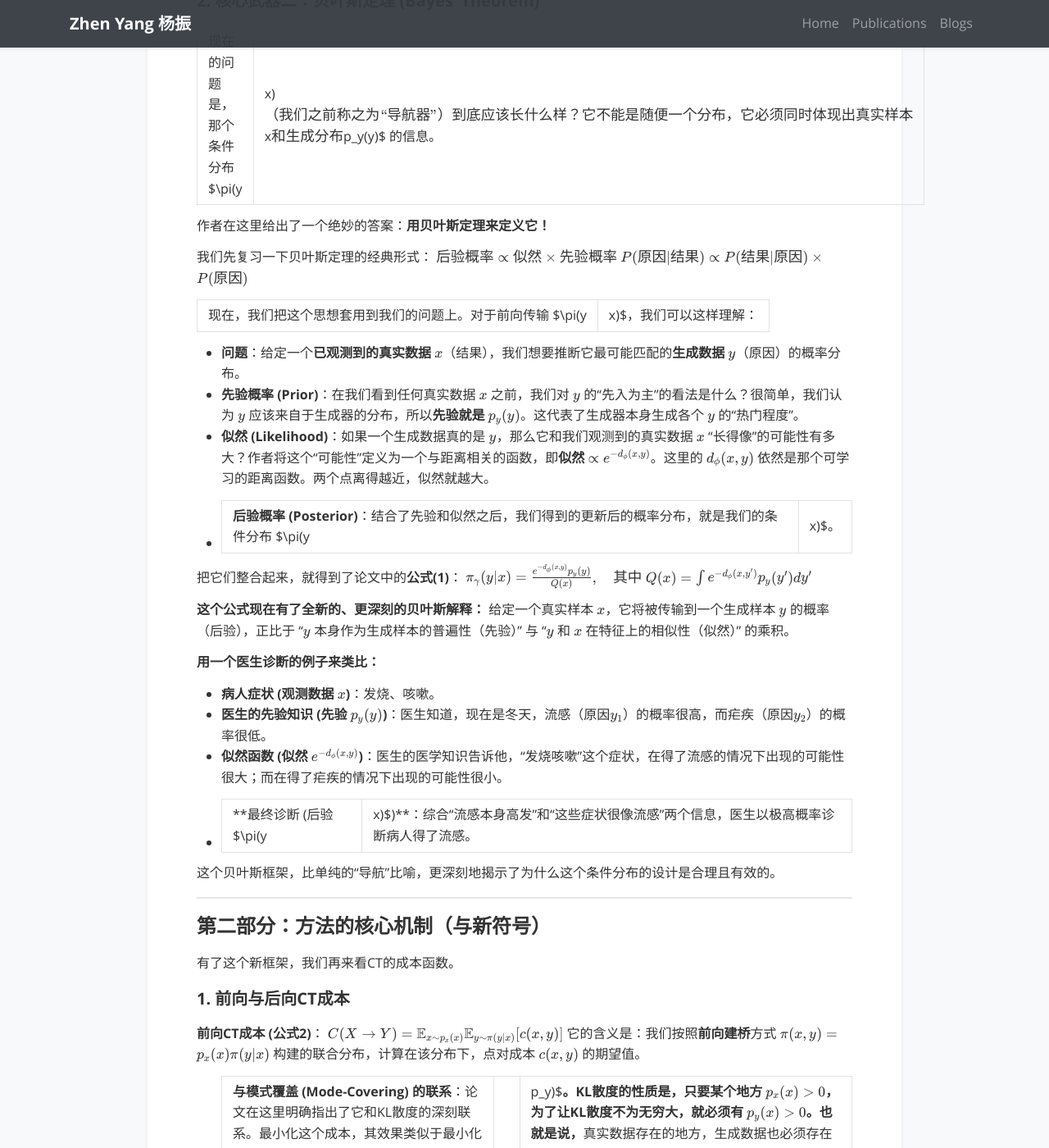
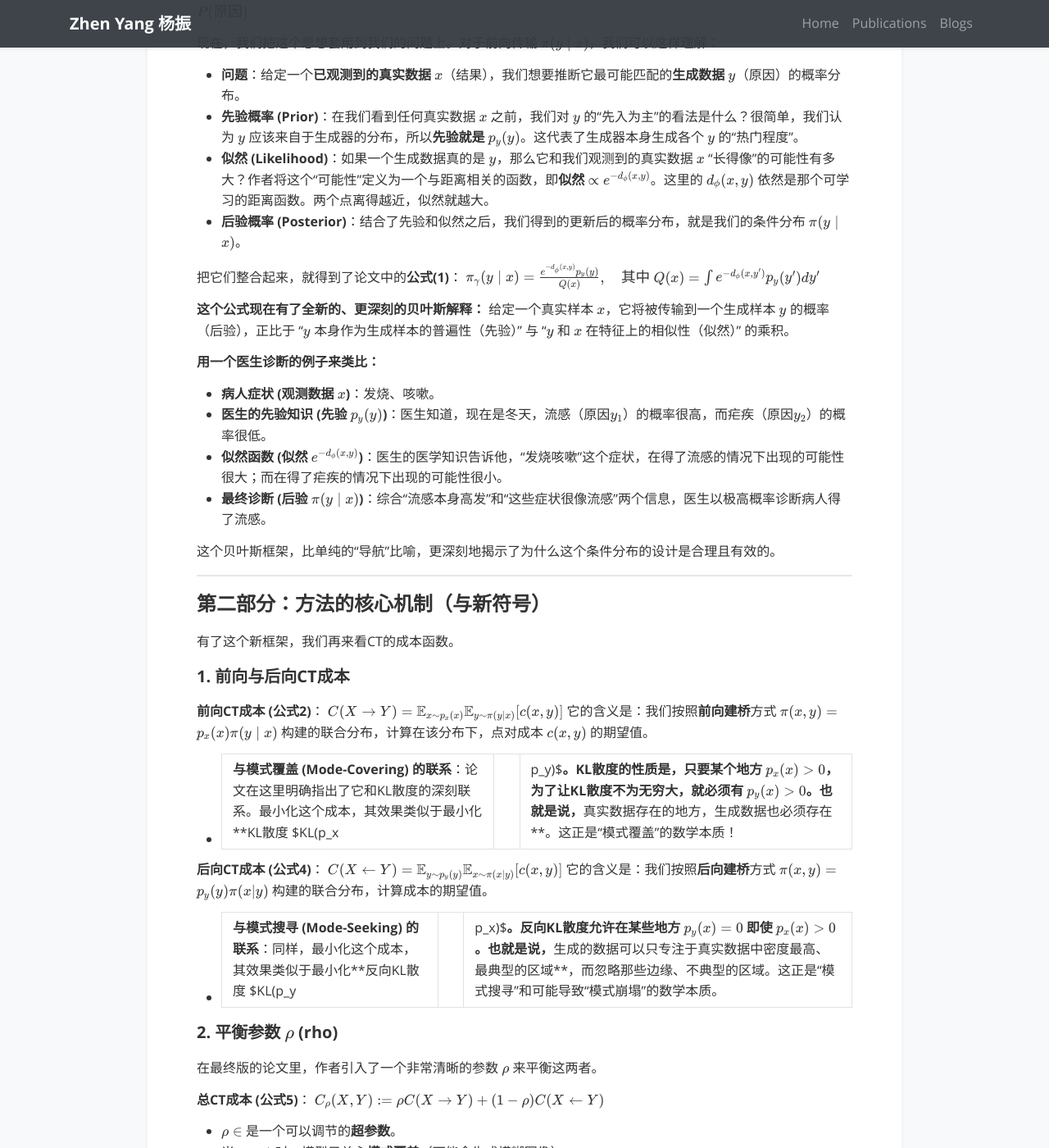
Before and after one commit to MichaelYeung2004/michaelyeung2004.github.io, a Jekyll site: the page built from _blogs/2026-01-20-CT2.md, in a window 1280 px wide and 1400 px high, scrolled down 1085 px. Shown: the whole window at 82% size. Built offline with Jekyll 4.4.1, drawn with Linux system fonts in a browser that asks for light colours; nearby versions of some CDN libraries; a style sheet for code colours, icons or effects is not loaded; some of the changed text lies outside the part shown.

```diff
--- a/_blogs/2026-01-20-CT2.md
+++ b/_blogs/2026-01-20-CT2.md
@@ -9,45 +9,45 @@
 
 对于Comparing Probability Distributions with Conditional Transport，我们将原来的Navigator思想，**升华到了一个更根本的概率论高度**，直接与**概率链式法则 (Chain Rule)** 和 **贝叶斯定理 (Bayes' Theorem)** 这两大基石联系起来。
 
-### **第一部分：全新的理论框架——链式法则与贝叶斯定理**
+## 理论框架——链式法则与贝叶斯定理
 
-忘掉我们之前讨论的“物流系统”和“高德地图”的比喻，这次我们用一个更数学、更本质的视角：**如何用概率论的基本法则来构建两个分布之间的关联？**
+**如何用概率论的基本法则来构建两个分布之间的关联？**
 
 #### **1. 核心武器一：概率链式法则 (Chain Rule)**
 
 概率链式法则是概率论中最基本的公式之一，它告诉我们如何分解一个联合概率分布。对于两个随机变量 $x$ 和 $y$，它们的联合分布 $\pi(x, y)$ 可以用两种方式分解：
 
-1.  **方式一（前向分解）**：$\pi(x, y) = p_x(x) \times \pi(y | x)$
-2.  **方式二（后向分解）**：$\pi(x, y) = p_y(y) \times \pi(x | y)$
+1.  **方式一（前向分解）**：$\pi(x, y) = p_x(x) \times \pi(y \mid  x)$
+2.  **方式二（后向分解）**：$\pi(x, y) = p_y(y) \times \pi(x \mid  y)$
 
 **这在我们的场景里意味着什么？**
 
 我们想要构建一个连接真实分布 $p_x(x)$ 和生成分布 $p_y(y)$ 的“桥梁”，这个桥梁就是联合分布 $\pi(x, y)$。链式法则告诉我们有两种建桥的方式：
 
-*   **前向建桥（Forward CT）**：我们先从真实世界中抽取一个样本 $x$（遵循 $p_x(x)$），然后**基于这个 $x$**，我们再通过一个条件分布 $\pi(y|x)$ 来选择一个与之匹配的生成样本 $y$。
-*   **后向建桥（Backward CT）**：我们先从生成器中抽取一个样本 $y$（遵循 $p_y(y)$），然后**基于这个 $y$**，我们再通过一个条件分布 $\pi(x|y)$ 来寻找一个与之匹配的真实样本 $x$。
+*   **前向建桥（Forward CT）**：我们先从真实世界中抽取一个样本 $x$（遵循 $p_x(x)$），然后**基于这个 $x$**，我们再通过一个条件分布 $\pi(y\mid x)$ 来选择一个与之匹配的生成样本 $y$。
+*   **后向建桥（Backward CT）**：我们先从生成器中抽取一个样本 $y$（遵循 $p_y(y)$），然后**基于这个 $y$**，我们再通过一个条件分布 $\pi(x\mid y)$ 来寻找一个与之匹配的真实样本 $x$。
 
 你看，这和我们之前讨论的前向/后向传输在概念上是完全一致的，但现在的表述是基于最根本的概率公理，显得更加严谨。
 
 #### **2. 核心武器二：贝叶斯定理 (Bayes' Theorem)**
 
-现在的问题是，那个条件分布 $\pi(y|x)$（我们之前称之为“导航器”）到底应该长什么样？它不能是随便一个分布，它必须同时体现出真实样本 $x$ 和生成分布 $p_y(y)$ 的信息。
+现在的问题是，那个条件分布 $\pi(y\mid x)$（我们之前称之为“导航器”）到底应该长什么样？它不能是随便一个分布，它必须同时体现出真实样本 $x$ 和生成分布 $p_y(y)$ 的信息。
 
 作者在这里给出了一个绝妙的答案：**用贝叶斯定理来定义它！**
 
 我们先复习一下贝叶斯定理的经典形式：
 $$ \text{后验概率} \propto \text{似然} \times \text{先验概率} $$
-$$ P(\text{原因}|\text{结果}) \propto P(\text{结果}|\text{原因}) \times P(\text{原因}) $$
+$$ P(\text{原因}\mid \text{结果}) \propto P(\text{结果}\mid \text{原因}) \times P(\text{原因}) $$
 
-现在，我们把这个思想套用到我们的问题上。对于前向传输 $\pi(y|x)$，我们可以这样理解：
+现在，我们把这个思想套用到我们的问题上。对于前向传输 $\pi(y\mid x)$，我们可以这样理解：
 
 *   **问题**：给定一个**已观测到的真实数据 $x$**（结果），我们想要推断它最可能匹配的**生成数据 $y$**（原因）的概率分布。
 *   **先验概率 (Prior)**：在我们看到任何真实数据 $x$ 之前，我们对 $y$ 的“先入为主”的看法是什么？很简单，我们认为 $y$ 应该来自于生成器的分布，所以**先验就是 $p_y(y)$**。这代表了生成器本身生成各个 $y$ 的“热门程度”。
 *   **似然 (Likelihood)**：如果一个生成数据真的是 $y$，那么它和我们观测到的真实数据 $x$ “长得像”的可能性有多大？作者将这个“可能性”定义为一个与距离相关的函数，即**似然 $\propto e^{-d_\phi(x, y)}$**。这里的 $d_\phi(x,y)$ 依然是那个可学习的距离函数。两个点离得越近，似然就越大。
-*   **后验概率 (Posterior)**：结合了先验和似然之后，我们得到的更新后的概率分布，就是我们的条件分布 $\pi(y|x)$。
+*   **后验概率 (Posterior)**：结合了先验和似然之后，我们得到的更新后的概率分布，就是我们的条件分布 $\pi(y\mid x)$。
 
 把它们整合起来，就得到了论文中的**公式(1)**：
-$$ \pi_\gamma(y|x) = \frac{e^{-d_\phi(x, y)} p_y(y)}{Q(x)}, \quad \text{其中 } Q(x) = \int e^{-d_\phi(x, y')} p_y(y') dy' $$
+$$ \pi_\gamma(y\mid x) = \frac{e^{-d_\phi(x, y)} p_y(y)}{Q(x)}, \quad \text{其中 } Q(x) = \int e^{-d_\phi(x, y')} p_y(y') dy' $$
 
 **这个公式现在有了全新的、更深刻的贝叶斯解释：**
 给定一个真实样本 $x$，它将被传输到一个生成样本 $y$ 的概率（后验），正比于 “$y$ 本身作为生成样本的普遍性（先验）” 与 “$y$ 和 $x$ 在特征上的相似性（似然）” 的乘积。
@@ -56,7 +56,7 @@
 *   **病人症状 (观测数据 $x$)**：发烧、咳嗽。
 *   **医生的先验知识 (先验 $p_y(y)$)**：医生知道，现在是冬天，流感（原因$y_1$）的概率很高，而疟疾（原因$y_2$）的概率很低。
 *   **似然函数 (似然 $e^{-d_\phi(x, y)}$)**：医生的医学知识告诉他，“发烧咳嗽”这个症状，在得了流感的情况下出现的可能性很大；而在得了疟疾的情况下出现的可能性很小。
-*   **最终诊断 (后验 $\pi(y|x)$)**：综合“流感本身高发”和“这些症状很像流感”两个信息，医生以极高概率诊断病人得了流感。
+*   **最终诊断 (后验 $\pi(y\mid x)$)**：综合“流感本身高发”和“这些症状很像流感”两个信息，医生以极高概率诊断病人得了流感。
 
 这个贝叶斯框架，比单纯的“导航”比喻，更深刻地揭示了为什么这个条件分布的设计是合理且有效的。
 
@@ -69,8 +69,8 @@
 #### **1. 前向与后向CT成本**
 
 **前向CT成本 (公式2)**：
-$$ C(X \to Y) = \mathbb{E}_{x \sim p_x(x)} \mathbb{E}_{y \sim \pi(y|x)} [c(x,y)] $$
-它的含义是：我们按照**前向建桥**方式 $\pi(x, y) = p_x(x) \pi(y | x)$ 构建的联合分布，计算在该分布下，点对成本 $c(x,y)$ 的期望值。
+$$ C(X \to Y) = \mathbb{E}_{x \sim p_x(x)} \mathbb{E}_{y \sim \pi(y\mid x)} [c(x,y)] $$
+它的含义是：我们按照**前向建桥**方式 $\pi(x, y) = p_x(x) \pi(y \mid  x)$ 构建的联合分布，计算在该分布下，点对成本 $c(x,y)$ 的期望值。
 
 *   **与模式覆盖 (Mode-Covering) 的联系**：论文在这里明确指出了它和KL散度的深刻联系。最小化这个成本，其效果类似于最小化 **KL散度 $KL(p_x || p_y)$**。KL散度的性质是，只要某个地方 $p_x(x) > 0$，为了让KL散度不为无穷大，就必须有 $p_y(x) > 0$。也就是说，**真实数据存在的地方，生成数据也必须存在**。这正是“模式覆盖”的数学本质！
 
```
